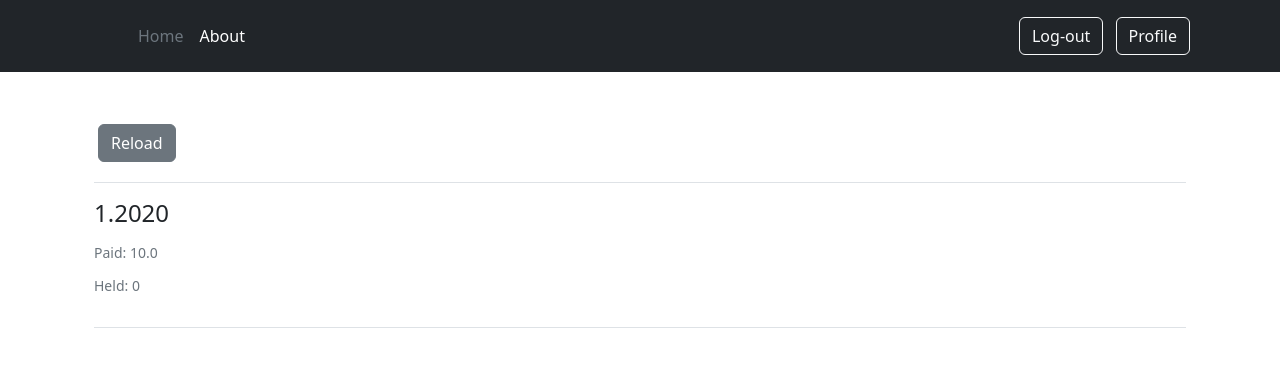
After one commit to nameses/kindergartenDB_python, a Django app: page /kindergarten/1/payments/ in a window 1280 px wide. The commit adds this page. Shown: the top 375 px of the page. Run offline with Django 4.2, Linux system fonts and the light colour scheme; a user stored in the database is signed in; tables that the repository leaves empty hold one stand-in row (values such as "Sample post").

Commit message:
kindergarten list payments

```diff
--- a/kindergartenDB/kindergarten/models.py
+++ b/kindergartenDB/kindergarten/models.py
@@ -37,6 +37,27 @@ class Kindergarten(models.Model):
 
     def __str__(self):
         return self.name
+
+    @property
+    def final_sums(self):
+        return (
+            (
+                month,
+                sum((
+                    attendance.final_sum
+                    for group in KindergartenGroup.objects.filter(kindergarten=self)
+                    for child in Child.objects.filter(group=group)
+                    for attendance in Attendance.objects.filter(child=child, is_paid=True)
+                )),
+                sum((
+                    attendance.final_sum
+                    for group in KindergartenGroup.objects.filter(kindergarten=self)
+                    for child in Child.objects.filter(group=group)
+                    for attendance in Attendance.objects.filter(child=child, is_paid=False)
+                )),
+            )
+            for month in Month.objects.all()
+        )
 
 
 class KindergartenGroup(models.Model):
--- a/kindergartenDB/kindergarten/urls.py
+++ b/kindergartenDB/kindergarten/urls.py
@@ -16,7 +16,7 @@ urlpatterns = [
 
     path('kindergartens/', views.kindergarten_list),
     path('kindergarten/<int:kindergarten_id>/', views.kindergarten_view),
-    path('kindergarten/<int:kindergarten_id>/view', views.kindergarten_list_payments),
+    path('kindergarten/<int:kindergarten_id>/payments/', views.kindergarten_list_payments),
     path('kindergarten/add/', views.add_kindergarten),
     path('kindergarten/<int:kindergarten_id>/delete/', views.delete_kindergarten),
 
--- a/kindergartenDB/kindergarten/views.py
+++ b/kindergartenDB/kindergarten/views.py
@@ -106,8 +106,16 @@ def kindergarten_view(request, kindergarten_id):
 
 
 @decorators.staff_only
-def kindergarten_list_payments(request):
-    pass
+def kindergarten_list_payments(request, kindergarten_id):
+    kindergarten = get_object_or_404(Kindergarten, id=kindergarten_id)
+
+    return render(
+        request,
+        'kindergarten/kindergarten_list_payments.html',
+        {
+            'kindergarten': kindergarten,
+        }
+    )
 
 
 def group_list(request):
--- a/kindergartenDB/templates/kindergarten/kindergarten_list.html
+++ b/kindergartenDB/templates/kindergarten/kindergarten_list.html
@@ -28,7 +28,7 @@
                             {% csrf_token %}
                             <button type="submit" class="btn btn-outline-danger mt-3 mb-3">Delete</button>
                         </form>
-                        <a class="btn btn-outline-secondary mt-3 mb-3 w-100" href="/kindergarten/{{ kindergarten.id }}/">View</a>
+                        <a class="btn btn-outline-secondary mt-3 mb-3 w-100" href="/kindergarten/{{ kindergarten.id }}/payments/">Payments</a>
                         <a class="btn btn-outline-secondary mt-3 mb-3 w-100" href="/kindergarten/{{ kindergarten.id }}/">Edit</a>
 
                     </div>
--- /dev/null
+++ b/kindergartenDB/templates/kindergarten/kindergarten_list_payments.html
@@ -0,0 +1,36 @@
+{% extends "base.html" %}
+
+{% block title %}Kindergarten list{% endblock %}
+
+{% block content %}
+    <div class="d-flex text-muted pb-3 pl-5 border-bottom bd-example">
+        <a class="btn btn-secondary m-1" href="/kindergarten/{{ kindergarten.id }}/payments">Reload</a>
+
+    </div>
+    {% for month, paid, held in kindergarten.final_sums %}
+        <div class="d-flex text-muted pt-3">
+
+
+            <div class="pb-3 mb-0 small lh-sm border-bottom w-100 d-flex justify-content-between">
+                <div>
+                    <strong class="text-dark h4 d-block pb-3 mb-0">{{ month }}</strong>
+                    <p class="d-block pb-3 mb-0 lh-sm">Paid: {{ paid }}</p>
+                    <p class="d-block pb-3 mb-0 lh-sm">Held: {{ held }}</p>
+                </div>
+{#                {% if request.user.is_staff %}#}
+{#                    <div>#}
+{#                        <form action="/kindergarten/{{ kindergarten.id }}/delete/" method="post">#}
+{#                            {% csrf_token %}#}
+{#                            <button type="submit" class="btn btn-outline-danger mt-3 mb-3">Delete</button>#}
+{#                        </form>#}
+{#                        <a class="btn btn-outline-secondary mt-3 mb-3 w-100" href="/kindergarten/{{ kindergarten.id }}/view/">View</a>#}
+{#                        <a class="btn btn-outline-secondary mt-3 mb-3 w-100" href="/kindergarten/{{ kindergarten.id }}/">Edit</a>#}
+{##}
+{#                    </div>#}
+{#                {% endif %}#}
+            </div>
+        </div>
+
+    {% endfor %}
+
+{% endblock %}
```
